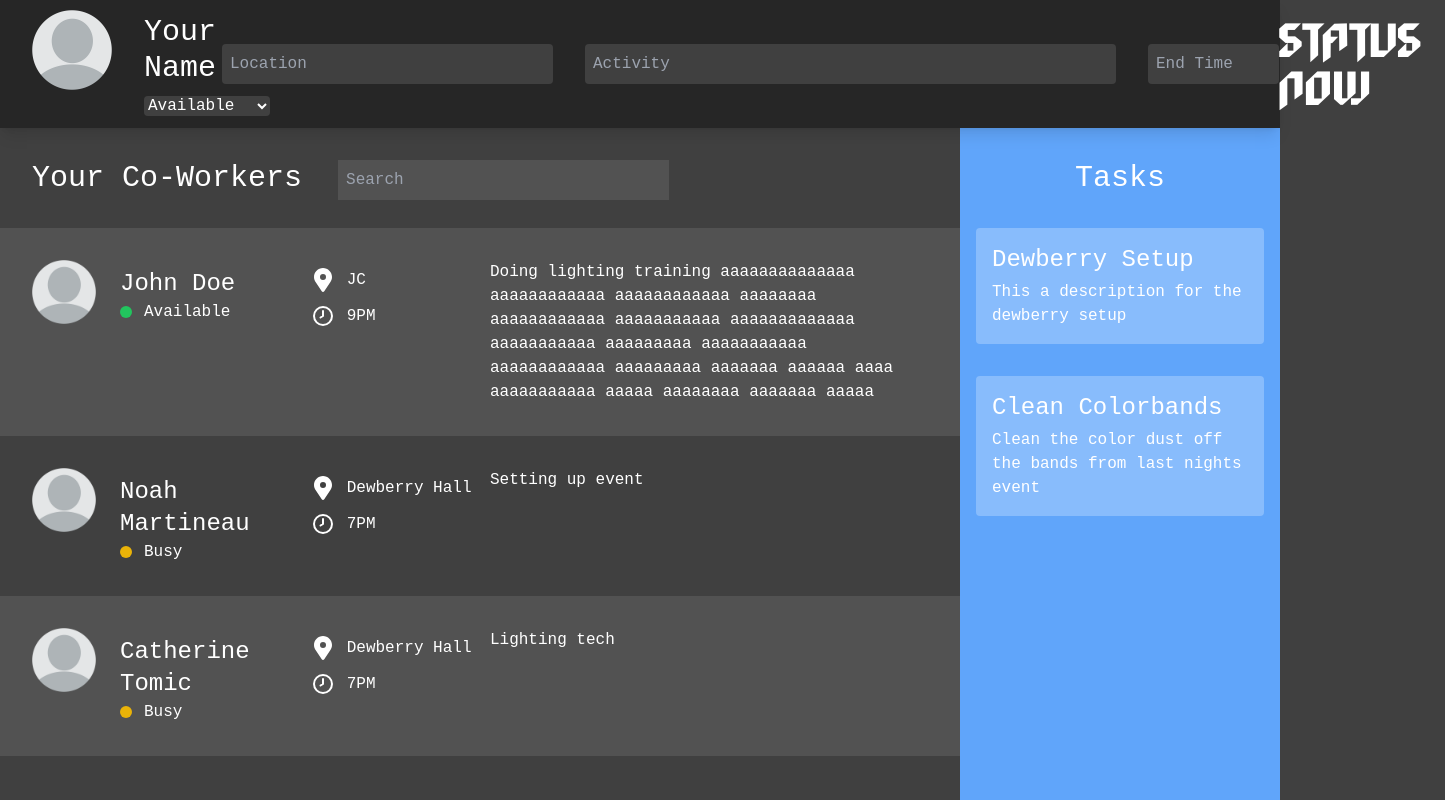
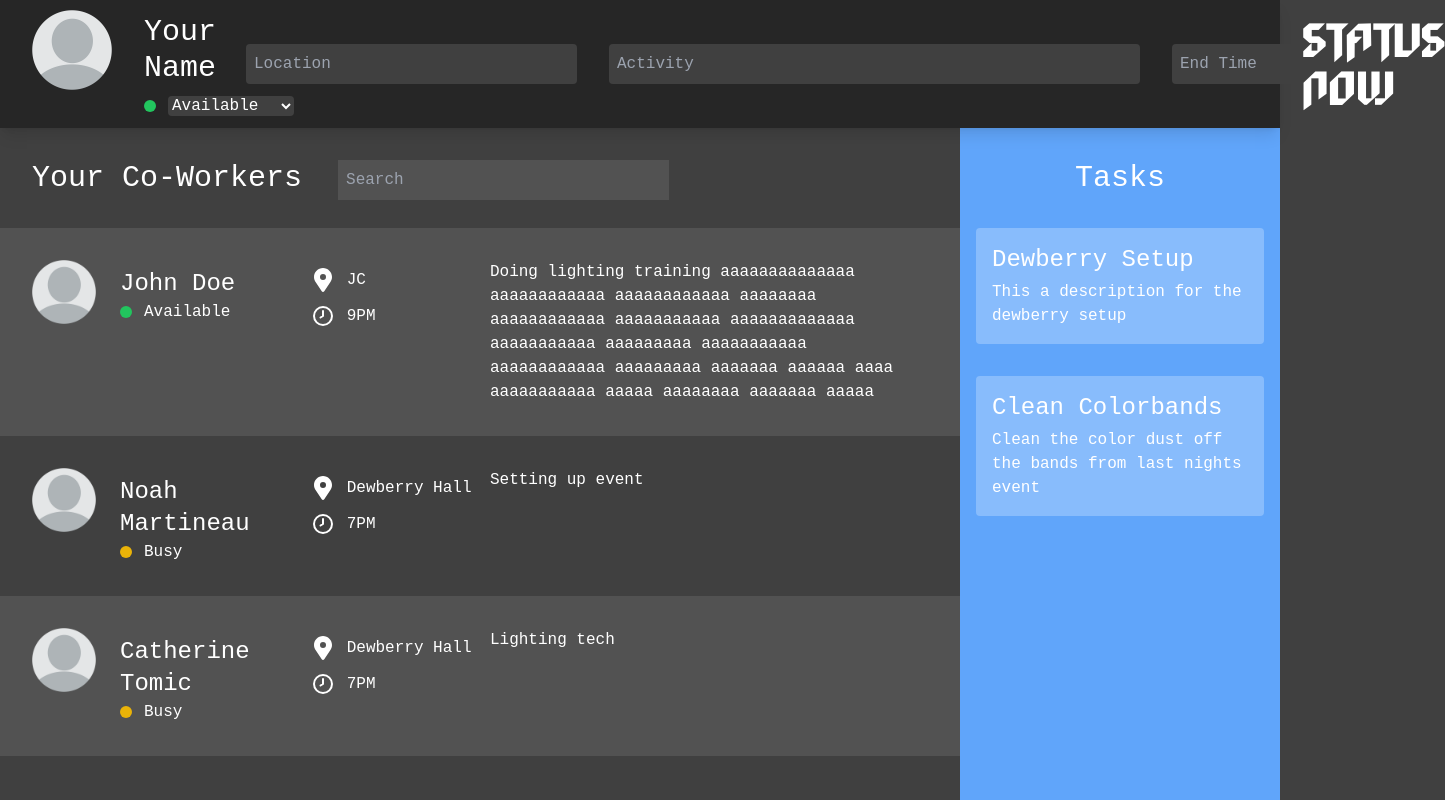
Before and after one commit to sp-ec/patriothacks-2024, a React (Create React App) app in the folder frontend/: page / in a window 1280 px wide. Shown: the top 800 px of the page, 1445 px wide, since content can reach past the window. Built offline with nearby package versions, Linux system fonts and the light colour scheme.

Commit message:
Dropdown Color Change

```diff
--- a/frontend/src/components/Dropdown.js
+++ b/frontend/src/components/Dropdown.js
@@ -1,10 +1,11 @@
 import React, { useState } from 'react';
 
-const Dropdown = () => {
+const Dropdown = ({onStatusChange}) => {
     const [selectedOption, setSelectedOption] = useState('available');
 
     const handleSelect = (color) => {
         setSelectedOption(color);
+        onStatusChange(color);
     };
 
     return (
@@ -14,9 +15,9 @@ const Dropdown = () => {
                 onChange={(e) => handleSelect(e.target.value)}
                 className='bg-neutral-700 rounded'
             >
-                <option value="available">Available</option>
-                <option value="busy">Busy</option>
-                <option value="unavailable">Unavailable</option>
+                <option value="Available">Available</option>
+                <option value="Busy">Busy</option>
+                <option value="Unavailable">Unavailable</option>
 
             </select>
         </div >
--- a/frontend/src/components/ProfileHeader.js
+++ b/frontend/src/components/ProfileHeader.js
@@ -2,6 +2,17 @@ import React, { Component } from 'react'
 import Dropdown from './Dropdown'
 
 export class ProfileHeader extends Component {
+    constructor(props) {
+        super(props);
+        this.state = {
+            status: 'Available',
+        };
+    }
+
+    handleStatusChange = (newStatus) => {
+        this.setState({status: newStatus});
+    }
+
     render() {
         return (
             <>
@@ -9,8 +20,14 @@ export class ProfileHeader extends Component {
                     <img src={require('../images/template_profile.png')} alt='Template' className='h-20'></img>
                     <div className='flex flex-col mt-1 ml-8'>
                         <h1 className='text-3xl text-white'>Your Name</h1>
-                        <div className='mt-2'>
-                            <Dropdown />
+                        <div className='flex flex-row mt-2'>
+                            <div className={`w-3 h-3 rounded-full mt-1.5 ${this.state.status === 'Available' ? 'bg-green-500' :
+                                this.state.status === 'Busy' ? 'bg-yellow-500' :
+                                this.state.status === 'Unavailable' ? 'bg-red-500' : 'bg-gray-500'}`}>
+                            </div>
+                            <div className="ml-3">
+                            <Dropdown onStatusChange={this.handleStatusChange}/>
+                            </div>
                         </div>
                     </div>
                 </div>
```
